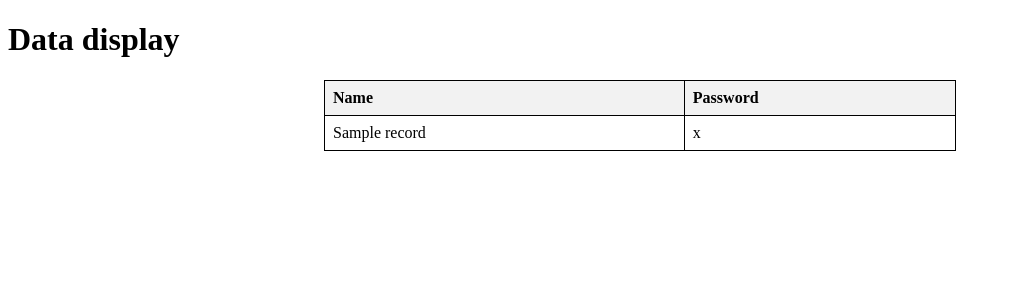
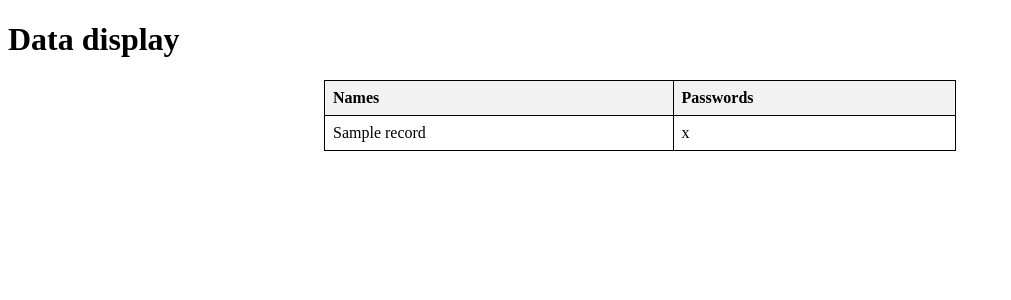
Before and after one commit to hemang-mehta/quiz-tool, a Flask app: template templates/printdata.html in a window 1280 px wide. Shown: the top 300 px of the page, without its empty margins (0-1011 px from the left). Run offline with Flask 3, Linux system fonts and the light colour scheme; the template is opened without the code that fills it: most values are stand-ins (such as "Sample title", 1, 10 or a date in 2020).

Commit message:
changing printdata.html

```diff
--- a/templates/printdata.html
+++ b/templates/printdata.html
@@ -25,8 +25,8 @@
     <table>
         <thead>
             <tr>
-                <th>Name</th>
-                <th>Password</th>
+                <th>Names</th>
+                <th>Passwords</th>
             </tr>
         </thead>
         <tbody>
```
